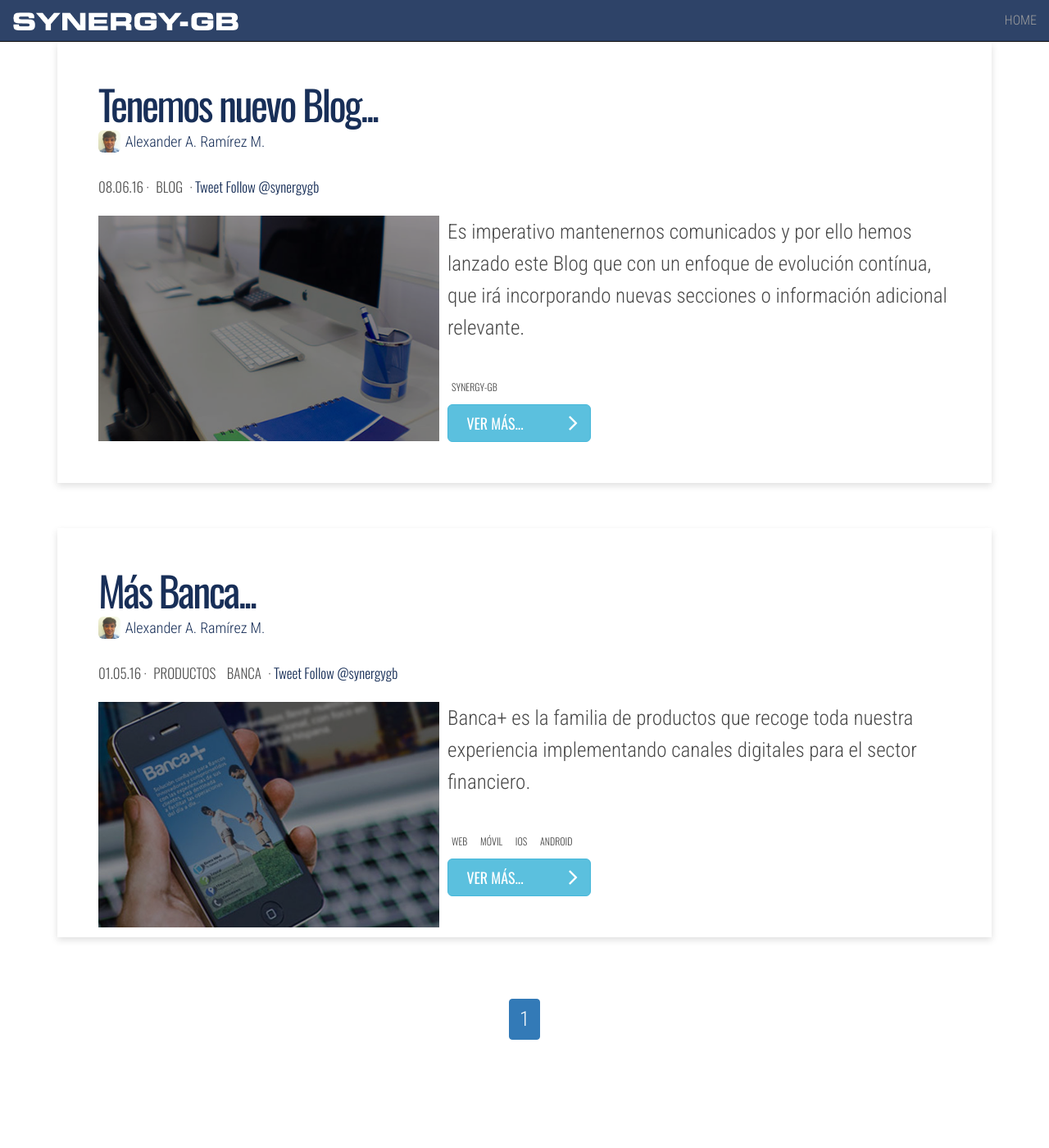
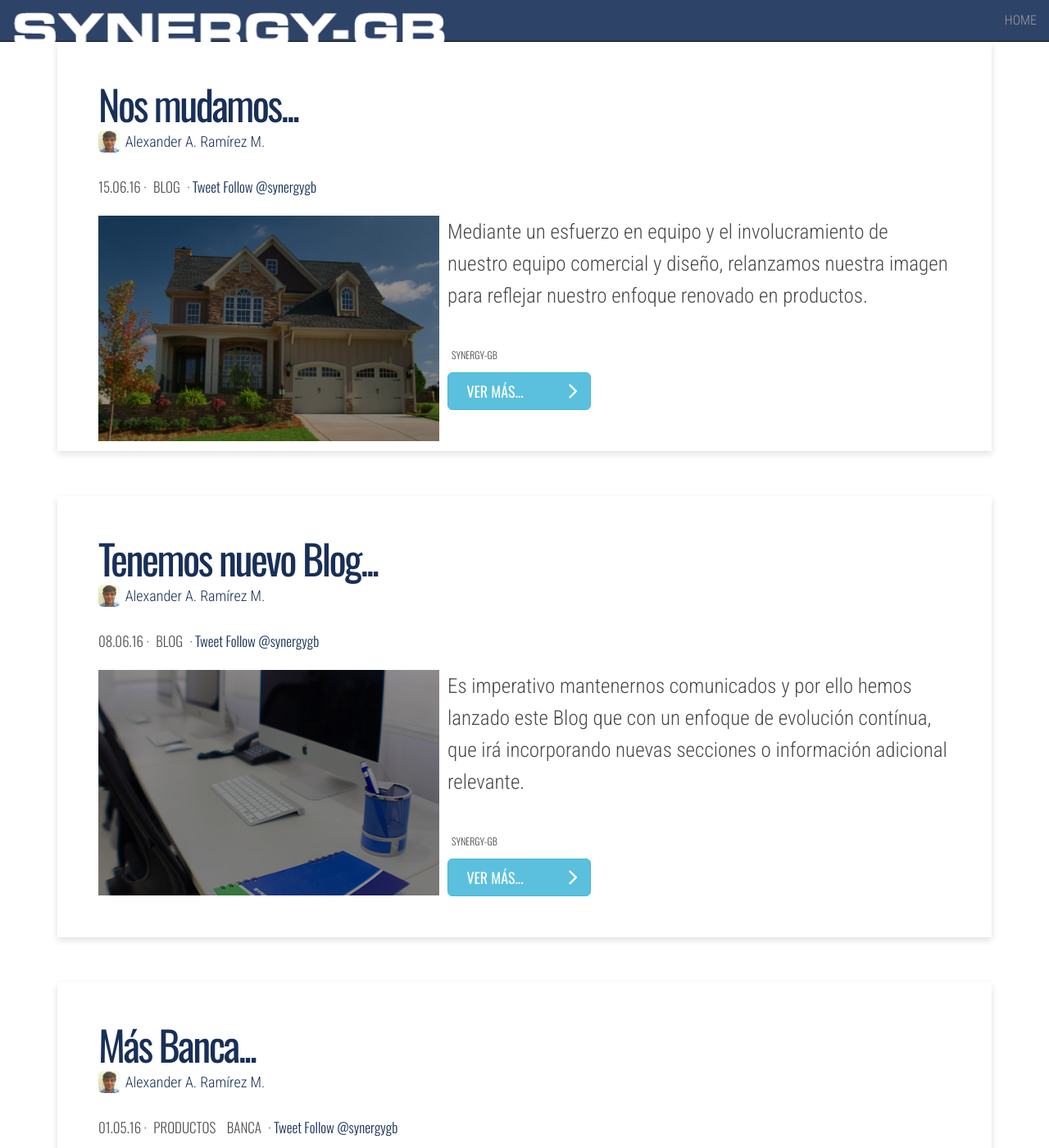
Before and after one commit to jonathanduarte/SYNERGY-GB.github.io, a Jekyll site: the page built from index.html, in a window 1280 px wide and 1400 px high. Shown: the whole window at 82% size. Built offline with Jekyll 4.4.1, drawn with Linux system fonts in a browser that asks for light colours; nearby versions of some CDN libraries; the list of posts is cut into pages by our own code; comment, search, counter and statistics services are not loaded; a file with an impossible date is left out.

Commit message:
responsiveHeader

```diff
--- a/_posts/2016-06-01-nuevo-home.md
+++ b/_posts/2016-06-01-nuevo-home.md
@@ -1,7 +1,7 @@
 ---
 layout: inner
 title: Nos mudamos...
-date: {}
+date: 2016-06-15
 categories: blog
 tags: Synergy-GB
 local_featured_image: newhome.jpg
--- a/css/style.scss
+++ b/css/style.scss
@@ -56,7 +56,7 @@ nav.navbar {
 
         img {
             width: auto;
-            height: 22px;
+            height: 3vh;
         }
 
         i {
```
